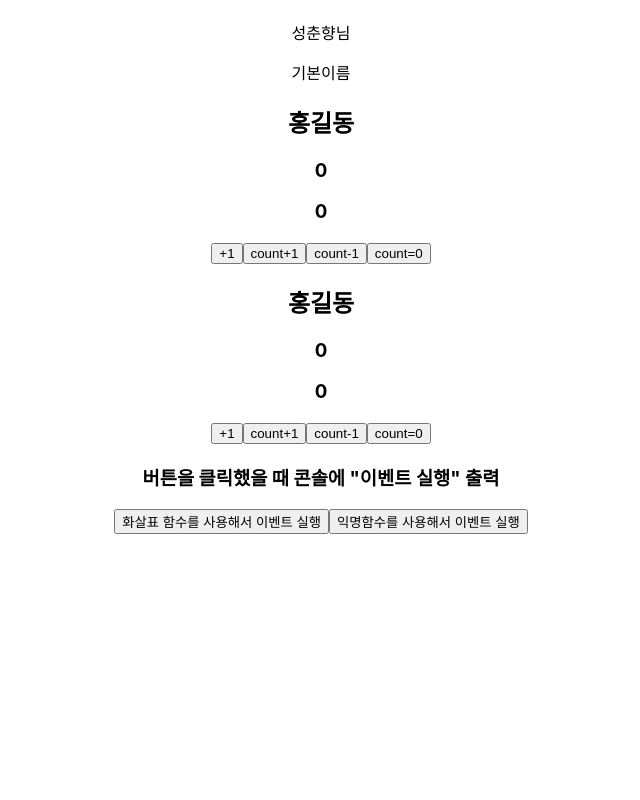
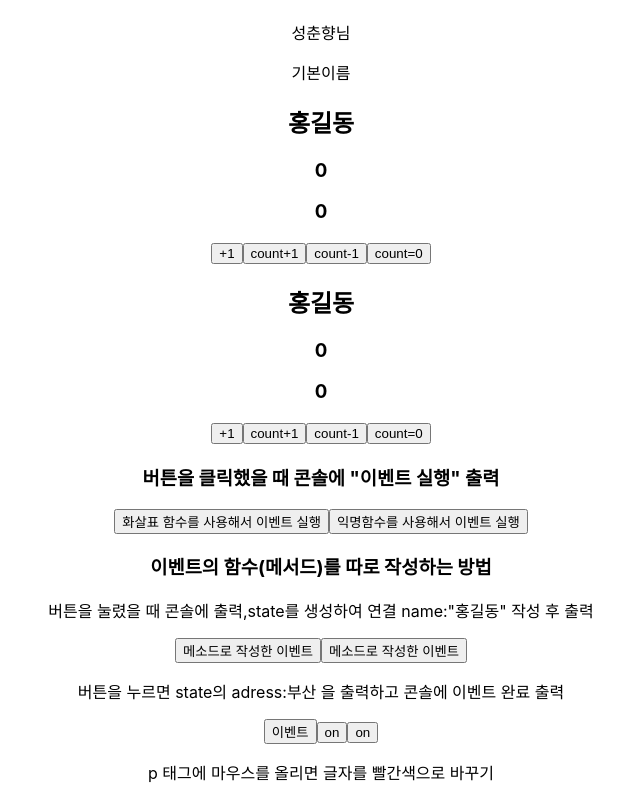
Before and after one commit to KIMPPT/React, a React (Create React App) app in the folder first-react/: page / in a window 1280 px wide. Shown: the part 701-1501 px from the top of the page, without its empty margins (319-959 px from the left). Before the commit the page ends 1235 px from the top, so only its background shows below. Built offline with nearby package versions, Linux system fonts and the light colour scheme.

Commit message:
03311300

```diff
--- a/first-react/src/components/EventComp.jsx
+++ b/first-react/src/components/EventComp.jsx
@@ -1,10 +1,50 @@
 import React, { Component } from 'react'
 
 export class EventComp extends Component {
+    //state 작성
+    constructor(props){
+        super(props);
+        this.state={
+            name:"홍길동",
+            address:"부산",
+            toggle:true,
+            color:""
+        }
+        //메소드에 .bind로 묶어서 this 전달
+        //아래 this.메소드명 은 작성한 메소드
+        //해당 메소드를 들고와서 .bind(this)를 연결
+        this.PrintEvent=this.PrintEvent.bind(this);
+        //this.PrintEvent는 이름
+        //let num=0; num=num+1; 의 경우 >> num의 결과:1
+        this.PrintEvent2=this.PrintEvent2.bind(this);
+        this.setToggle=this.setToggle.bind(this);
+        this.changeColor=this.changeColor.bind(this);
+    }
+    //이벤트 안에서 작성한 함수 그대로 들고와서 사용 할 수 있다.
+    //render에서 사용한 값을 쓸 수 없다.->this.state를 통해서 접근
+    //name 값을 render에서 this.staste 값을 가져와서 this를 연결하지 않아도 사용가능
+    //메소드에 바로 bind를 통해서 this를 묶어 줄 수 없다.
+    //메소드만 만들어서 바로 사용하면 this를 찾지 못한다.
+    //>>constructor에서 bind로 묶어서 사용
+    PrintEvent(){
+        console.log("이벤트 출력");
+        console.log(this.state.name)
+    }
+    PrintEvent2(e){
+        console.log(this.state.address);
+        console.log(e.target,"이벤트 완료");
+    }
+    //this.setState사용해서 값 수정
+    setToggle(){
+        this.setState({toggle:!this.state.toggle})
+    }
+    changeColor(){
+        this.setState({color:this.state.color="red"})
+    }
   render() {
     //render안에서 this=EventComp
     //this.state는 constructor의 속성값
-    //let {}=this.state;
+    let {name}=this.state;
     let a =this;
     return (
         //이벤트를 위한 버튼 생성
@@ -33,6 +73,45 @@ export class EventComp extends Component {
         >
             익명함수를 사용해서 이벤트 실행
         </button>
+        <h3>이벤트의 함수(메서드)를 따로 작성하는 방법</h3>
+        <p>버튼을 눌렸을 때 콘솔에 출력,state를 생성하여 연결 name:"홍길동" 작성 후 출력
+        </p>
+        <button
+        onClick={function(){
+            console.log("이벤트 출력");
+            //name 값을 render에서 this.staste 값을 가져와서 this를 연결하지 않아도 사용가능
+            console.log(name)
+        }.bind(this)
+    }
+        >메소드로 작성한 이벤트</button>
+        <button
+        //작성한 메서드를 들고올 때 this를 통해 가져온다
+        onClick={this.PrintEvent}
+        >메소드로 작성한 이벤트</button>
+        {/*이벤트:메소드 만들기 실습 */}
+        <p>
+            버튼을 누르면 state의 adress:부산 을 출력하고
+        콘솔에 이벤트 완료 출력
+            </p>
+        <button
+        onClick={this.PrintEvent2}
+        >
+            이벤트
+        </button>
+    {/*this.setState를 사용하는 메소드 */}
+    <button
+    onClick={function(){
+        this.setState({toggle:!this.state.toggle})
+    }.bind(this)
+    }>{this.state.toggle?"on":"off"}</button>
+        <button
+    onClick={this.setToggle}>{this.state.toggle?"on":"off"}</button>
+      {/*
+      state의 color="" 추가
+      changeColor메서드 제작, 메서드에서 this.state.color 값을 "red" 로 수정
+      */}
+      <p
+      onMouseEnter={this.changeColor} style={{color:this.state.color}}> p 태그에 마우스를 올리면 글자를 빨간색으로 바꾸기</p>
       </div>
     )
   }
```
